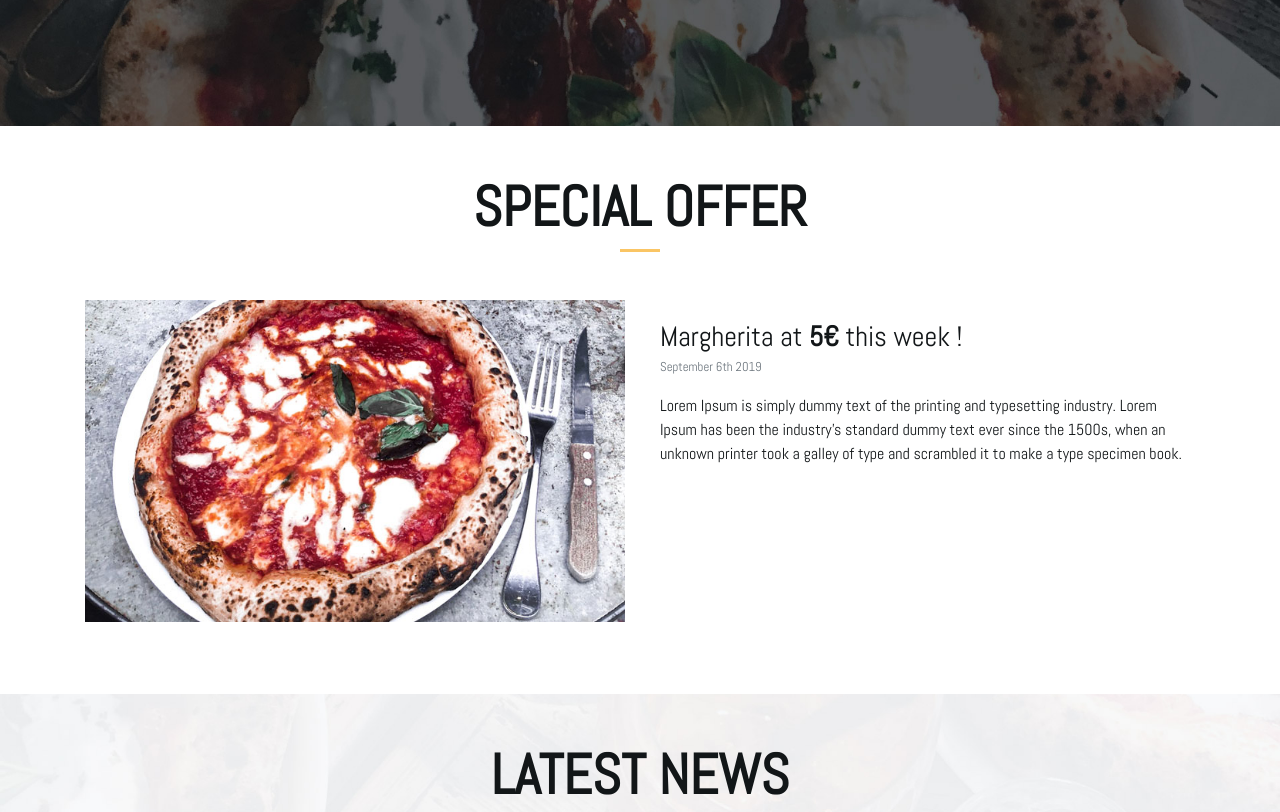
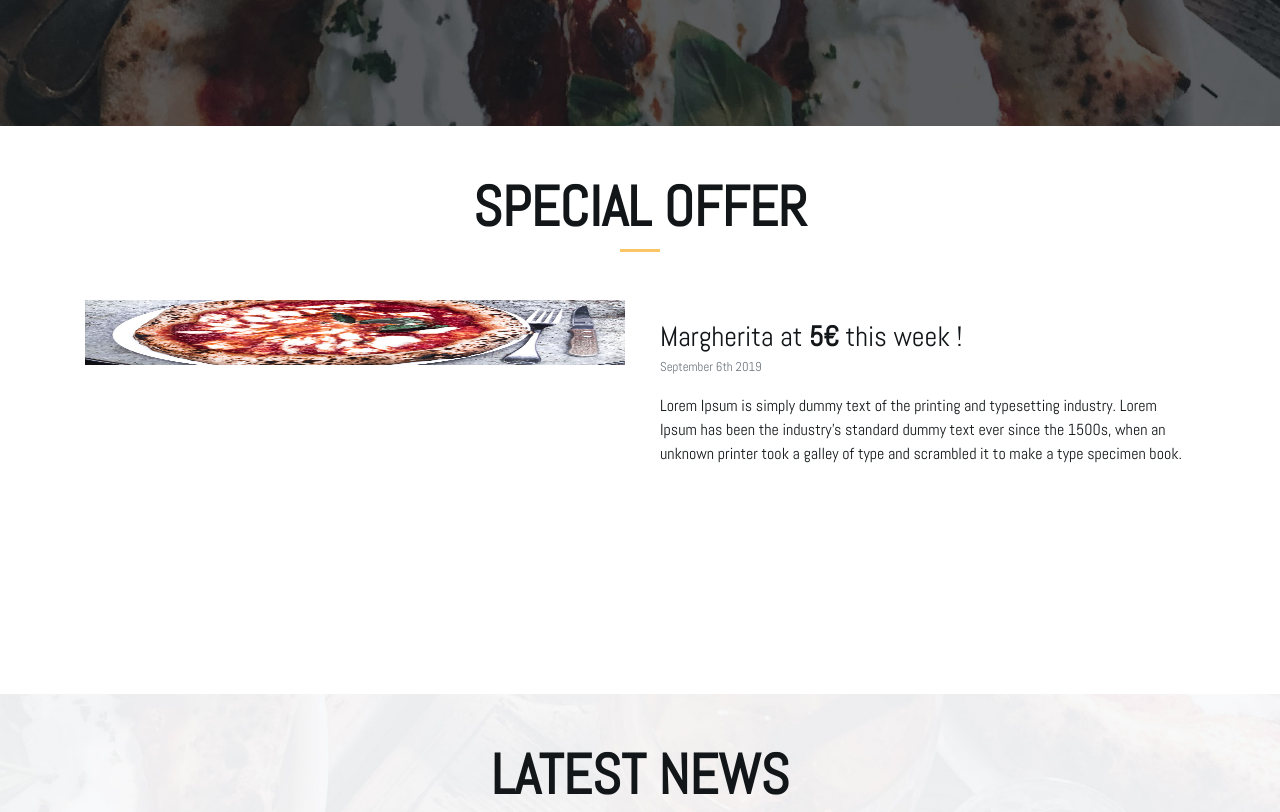
Before and after one commit to krishwebdev/pizza-sample, a plain HTML site: page index.html in a window 1280 px wide. Shown: the part 682-1494 px from the top of the page. Drawn offline with nearby package versions, Linux system fonts and the light colour scheme.

Commit message:
Fine tuning

```diff
--- a/assets/css/style.css
+++ b/assets/css/style.css
@@ -127,6 +127,10 @@ textarea.form-control{
 .promo {
   background-color: #FFF;
 }
+.promo img{
+  height: 20%;
+}
+
 .news {
   background: url('../img/bg_news.jpg') no-repeat center center;
   -webkit-background-size: cover;
```
